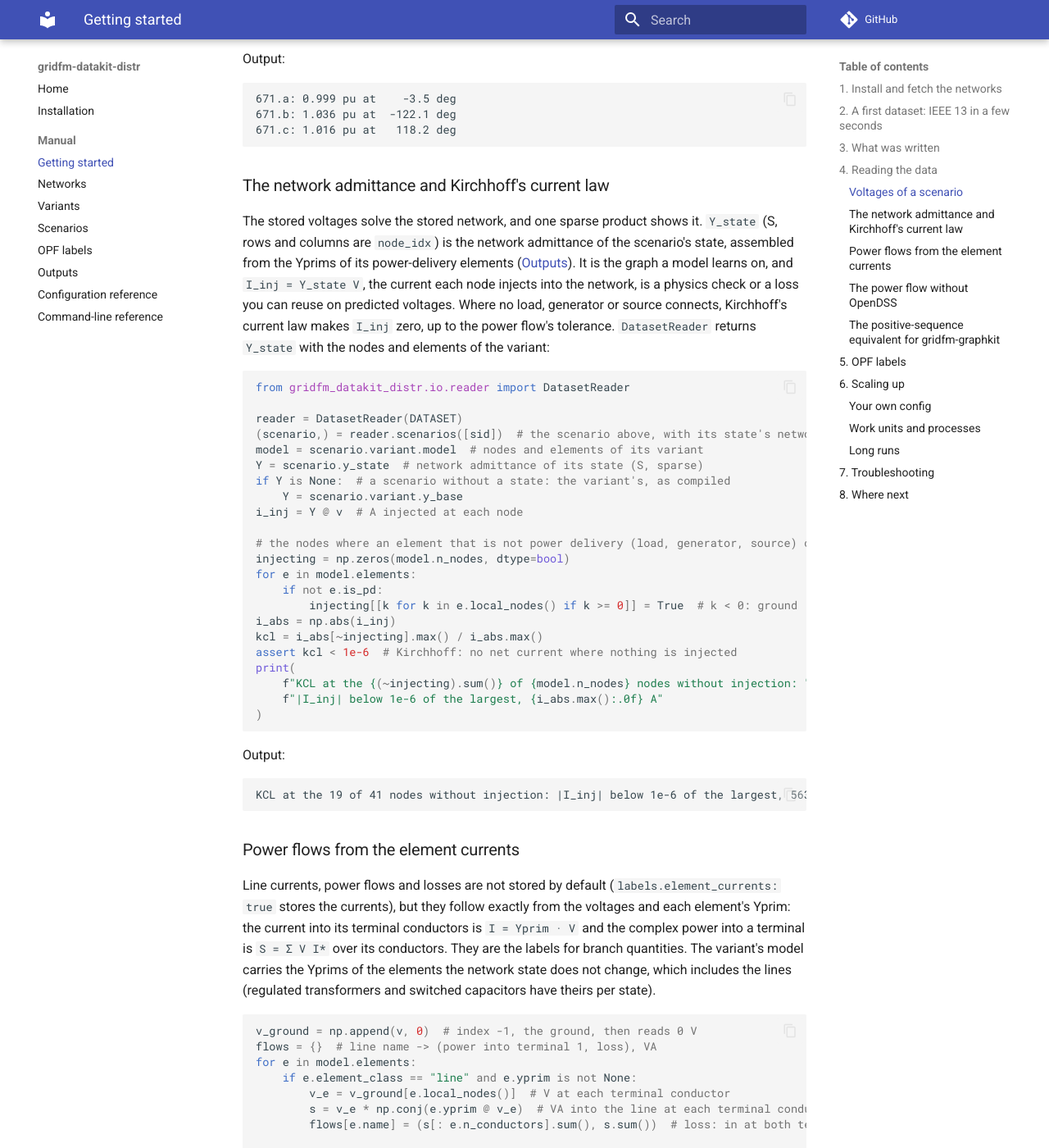
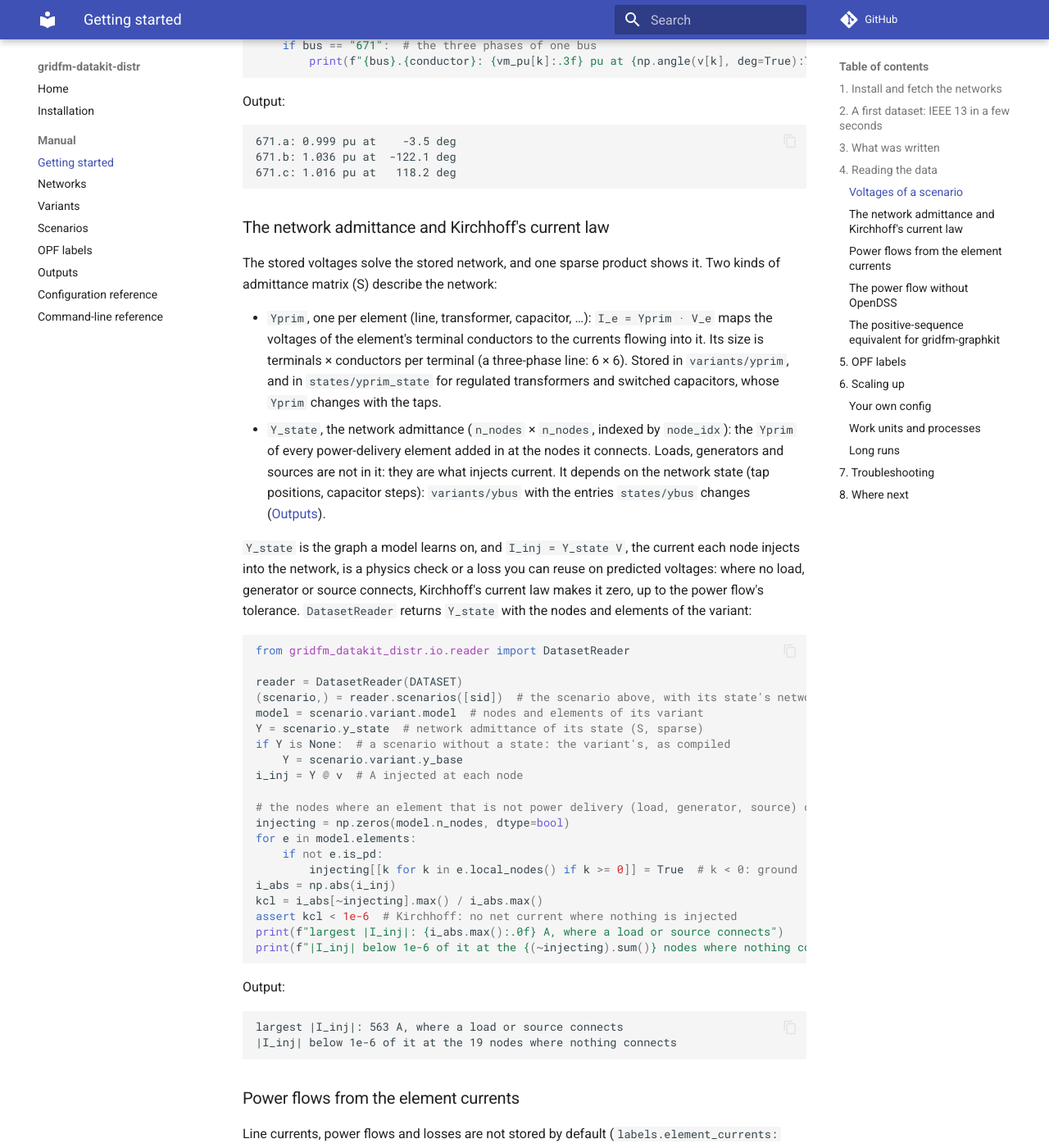
Before and after one commit to gridfm/gridfm-datakit-distr, an MkDocs documentation site: the page built from docs/manual/getting_started.md, in a window 1280 px wide and 1400 px high, scrolled down 2936 px. Shown: the whole window at 82% size. Built offline with MkDocs 1.6.1 and Material for MkDocs 9.7.7, drawn with Linux system fonts in a browser that asks for light colours; comment, search, counter and statistics services are not loaded; some of the changed text lies outside the part shown.

Commit message:
docs: tell Yprim from the network admittance and why voltages are rectangular
Signed-off-by: cardef <carmine.dellefemine@gmail.com>

````diff
--- a/docs/manual/getting_started.md
+++ b/docs/manual/getting_started.md
@@ -114,8 +114,10 @@ Each scenario has a `scenario_id`, its `variant_id`, the `state_id` of its netwo
 
 Nodes are the conductors of the buses (`a`, `b`, `c`, `n`, …) of a variant, numbered by
 `node_idx`. The label of a power-flow model is one complex voltage per node, to ground, in volts,
-as two float columns. The three phases of bus 671 below differ in magnitude and are not exactly
-120° apart: the network is unbalanced.
+stored in rectangular form: `v_re` and `v_im`. Magnitude and angle are one line away (below).
+Rectangular, because a neutral conductor sits near 0 V, where an angle is ill-defined, and because
+the physics is linear in it (`I = Y V`, next section). The three phases of bus 671 below differ in
+magnitude and are not exactly 120° apart: the network is unbalanced.
 
 ```python
 first = meta.filter(pc.equal(meta["pf_status"], "converged")).slice(0, 1).to_pylist()[0]
@@ -143,13 +145,24 @@ Output:
 
 ### The network admittance and Kirchhoff's current law
 
-The stored voltages solve the stored network, and one sparse product shows it. `Y_state` (S, rows
-and columns are `node_idx`) is the network admittance of the scenario's state, assembled from the
-Yprims of its power-delivery elements ([Outputs](outputs.md#statesybusparquet)). It is the graph a
-model learns on, and `I_inj = Y_state V`, the current each node injects into the network, is a
-physics check or a loss you can reuse on predicted voltages. Where no load, generator or source
-connects, Kirchhoff's current law makes `I_inj` zero, up to the power flow's tolerance.
-`DatasetReader` returns `Y_state` with the nodes and elements of the variant:
+The stored voltages solve the stored network, and one sparse product shows it. Two kinds of
+admittance matrix (S) describe the network:
+
+- `Yprim`, one per element (line, transformer, capacitor, …): `I_e = Yprim · V_e` maps the
+  voltages of the element's terminal conductors to the currents flowing into it. Its size is
+  terminals × conductors per terminal (a three-phase line: 6 × 6). Stored in `variants/yprim`, and
+  in `states/yprim_state` for regulated transformers and switched capacitors, whose `Yprim`
+  changes with the taps.
+- `Y_state`, the network admittance (`n_nodes` × `n_nodes`, indexed by `node_idx`): the `Yprim` of
+  every power-delivery element added in at the nodes it connects. Loads, generators and sources
+  are not in it: they are what injects current. It depends on the network state (tap positions,
+  capacitor steps): `variants/ybus` with the entries `states/ybus` changes
+  ([Outputs](outputs.md#statesybusparquet)).
+
+`Y_state` is the graph a model learns on, and `I_inj = Y_state V`, the current each node injects
+into the network, is a physics check or a loss you can reuse on predicted voltages: where no load,
+generator or source connects, Kirchhoff's current law makes it zero, up to the power flow's
+tolerance. `DatasetReader` returns `Y_state` with the nodes and elements of the variant:
 
 ```python
 from gridfm_datakit_distr.io.reader import DatasetReader
@@ -170,25 +183,24 @@ for e in model.elements:
 i_abs = np.abs(i_inj)
 kcl = i_abs[~injecting].max() / i_abs.max()
 assert kcl < 1e-6  # Kirchhoff: no net current where nothing is injected
-print(
-    f"KCL at the {(~injecting).sum()} of {model.n_nodes} nodes without injection: "
-    f"|I_inj| below 1e-6 of the largest, {i_abs.max():.0f} A"
-)
+print(f"largest |I_inj|: {i_abs.max():.0f} A, where a load or source connects")
+print(f"|I_inj| below 1e-6 of it at the {(~injecting).sum()} nodes where nothing connects")
 ```
 
 Output:
 
 ```text
-KCL at the 19 of 41 nodes without injection: |I_inj| below 1e-6 of the largest, 563 A
+largest |I_inj|: 563 A, where a load or source connects
+|I_inj| below 1e-6 of it at the 19 nodes where nothing connects
 ```
 
 ### Power flows from the element currents
 
 Line currents, power flows and losses are not stored by default (`labels.element_currents: true`
-stores the currents), but they follow exactly from the voltages and each element's Yprim: the
+stores the currents), but they follow exactly from the voltages and each element's `Yprim`: the
 current into its terminal conductors is `I = Yprim · V` and the complex power into a terminal is
 `S = Σ V I*` over its conductors. They are the labels for branch quantities. The variant's model
-carries the Yprims of the elements the network state does not change, which includes the lines
+carries the `Yprim`s of the elements the network state does not change, which includes the lines
 (regulated transformers and switched capacitors have theirs per state).
 
 ```python
````
